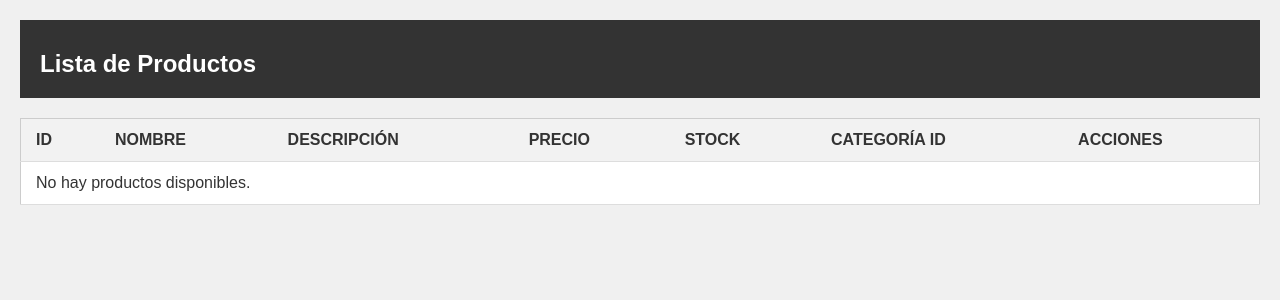
After one commit to Yoval128/adytech, a PHP site: template src/Views/products/list.php in a window 1280 px wide. The commit adds this page. Shown: the top 300 px of the page. Run offline with PHP 8.4, Linux system fonts and the light colour scheme; the template is opened without the code that fills it, so the values that code supplies are empty.

Commit message:
SE agrego y comienza a trabajar en un CRUD

```diff
--- a/src/Views/login.php
+++ b/src/Views/login.php
@@ -4,6 +4,7 @@
     <meta charset="UTF-8">
     <meta name="viewport" content="width=device-width, initial-scale=1.0">
     <title>Document</title>
+
     <link href="https://cdn.jsdelivr.net/npm/bootstrap@5.3.3/dist/css/bootstrap.min.css" rel="stylesheet" integrity="sha384-QWTKZyjpPEjISv5WaRU9OFeRpok6YctnYmDr5pNlyT2bRjXh0JMhjY6hW+ALEwIH" crossorigin="anonymous">
 </head>
 <body>
--- a/src/Views/products/create.php
+++ b/src/Views/products/create.php
@@ -30,7 +30,7 @@
             </div>
             <div class="form-group">
                 <label for="category_id">Category</label>
-                <select class="form-control" name="" id="">
+                <select class="form-control" name="category_id" id="category_id">
                     <?php foreach($categories as $category): ?>
                         <option value="<?php echo $category['id'] ?>">
                             <?php echo $category['name'] ?>
--- /dev/null
+++ b/src/Views/products/list.php
@@ -0,0 +1,99 @@
+<!DOCTYPE html>
+<html lang="en">
+
+<head>
+    <meta charset="UTF-8">
+    <meta name="viewport" content="width=device-width, initial-scale=1.0">
+    <title>Lista de Productos</title>
+    <link rel="stylesheet" href="/public/css/styles.css">
+    <style>
+        body {
+            font-family: Arial, sans-serif;
+            background-color: #f0f0f0;
+            margin: 0;
+            padding: 20px;
+            color: #333;
+        }
+
+        #header {
+            background-color: #333;
+            color: #fff;
+            padding: 10px 20px;
+            margin-bottom: 20px;
+        }
+
+        h2 {
+            margin-bottom: 10px;
+        }
+
+        table {
+            width: 100%;
+            border-collapse: collapse;
+            margin-top: 20px;
+            background-color: #fff;
+            border: 1px solid #ccc;
+        }
+
+        th, td {
+            padding: 12px 15px;
+            text-align: left;
+            border-bottom: 1px solid #ddd;
+        }
+
+        th {
+            background-color: #f2f2f2;
+            color: #333;
+            text-transform: uppercase;
+        }
+
+        .delete-btn {
+            color: red;
+            cursor: pointer;
+        }
+    </style>
+</head>
+
+<body>
+    <div id="header">
+        <h2>Lista de Productos</h2>
+    </div>
+
+    <table>
+        <thead>
+            <tr>
+                <th>ID</th>
+                <th>Nombre</th>
+                <th>Descripción</th>
+                <th>Precio</th>
+                <th>Stock</th>
+                <th>Categoría ID</th>
+                <th>Acciones</th>
+            </tr>
+        </thead>
+        <tbody>
+            <?php if (!empty($products)): ?>
+                <?php foreach ($products as $product): ?>
+                    <tr>
+                        <td><?php echo htmlspecialchars($product['id']); ?></td>
+                        <td><?php echo htmlspecialchars($product['name']); ?></td>
+                        <td><?php echo htmlspecialchars($product['description']); ?></td>
+                        <td><?php echo htmlspecialchars($product['price']); ?></td>
+                        <td><?php echo htmlspecialchars($product['stock']); ?></td>
+                        <td><?php echo htmlspecialchars($product['category_id']); ?></td>
+                        <td>
+                            <form action="/products/delete/<?php echo htmlspecialchars($product['id']); ?>" method="POST" onsubmit="return confirm('¿Estás seguro de que quieres eliminar este producto?');">
+                                <button type="submit" class="delete-btn">Eliminar</button>
+                            </form>
+                        </td>
+                    </tr>
+                <?php endforeach; ?>
+            <?php else: ?>
+                <tr>
+                    <td colspan="7">No hay productos disponibles.</td>
+                </tr>
+            <?php endif; ?>
+        </tbody>
+    </table>
+</body>
+
+</html>
```
Also changed, not shown: routes.php (+10 -7 lines), src/Controllers/ProductController.php (+27 -7 lines), src/Models/Product.php (+29 -14 lines).
